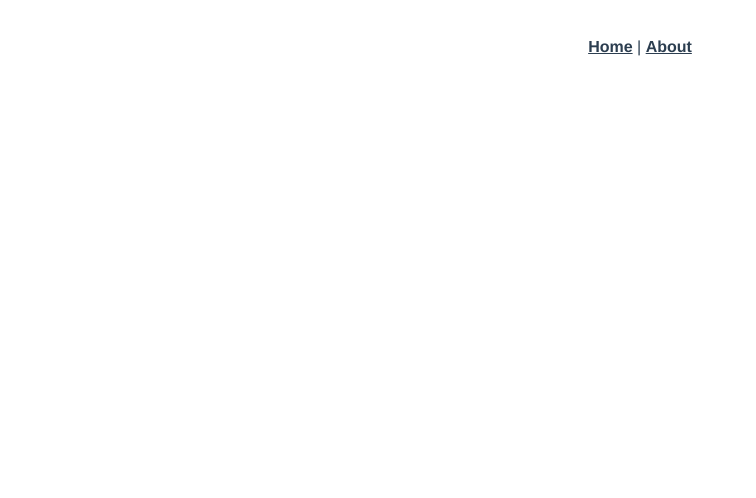
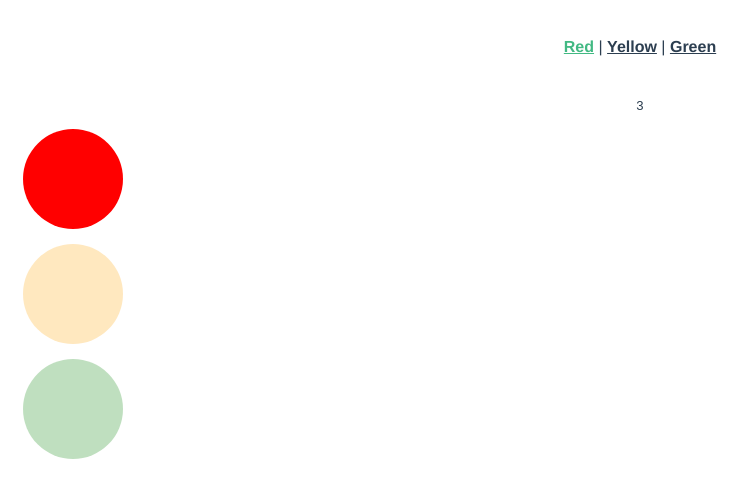
Before and after one commit to StiflerPasha/vue_traffic-light, a Vue app: page /1 in a window 1280 px wide. Shown: the top 498 px of the page, without its empty margins (0-756 px from the left). Built offline with nearby package versions, Linux system fonts and the light colour scheme.

Commit message:
initial commit

```diff
--- a/package.json
+++ b/package.json
@@ -3,7 +3,7 @@
   "version": "0.1.0",
   "private": true,
   "scripts": {
-    "serve": "vue-cli-service serve",
+    "start": "vue-cli-service serve --open",
     "build": "vue-cli-service build",
     "lint": "vue-cli-service lint"
   },
@@ -29,7 +29,7 @@
     },
     "extends": [
       "plugin:vue/essential",
-      "@vue/airbnb"
+      "eslint:recommended"
     ],
     "rules": {},
     "parserOptions": {
--- a/src/App.vue
+++ b/src/App.vue
@@ -1,12 +1,22 @@
 <template>
   <div id="app">
     <div id="nav">
-      <router-link to="/">Home</router-link> |
-      <router-link to="/about">About</router-link>
+      <router-link to="/1">Red</router-link> |
+      <router-link to="/2">Yellow</router-link> |
+      <router-link to="/3">Green</router-link>
     </div>
     <router-view/>
   </div>
 </template>
+
+<script>
+  export default {
+    mounted() {
+      this.$router.push({ path: '/1' });
+    }
+  }
+
+</script>
 
 <style>
 #app {
--- a/src/components/HelloWorld.vue
+++ /dev/null
@@ -1,58 +0,0 @@
-<template>
-  <div class="hello">
-    <h1>{{ msg }}</h1>
-    <p>
-      For a guide and recipes on how to configure / customize this project,<br>
-      check out the
-      <a href="https://cli.vuejs.org" target="_blank" rel="noopener">vue-cli documentation</a>.
-    </p>
-    <h3>Installed CLI Plugins</h3>
-    <ul>
-      <li><a href="https://github.com/vuejs/vue-cli/tree/dev/packages/%40vue/cli-plugin-babel" target="_blank" rel="noopener">babel</a></li>
-      <li><a href="https://github.com/vuejs/vue-cli/tree/dev/packages/%40vue/cli-plugin-eslint" target="_blank" rel="noopener">eslint</a></li>
-    </ul>
-    <h3>Essential Links</h3>
-    <ul>
-      <li><a href="https://vuejs.org" target="_blank" rel="noopener">Core Docs</a></li>
-      <li><a href="https://forum.vuejs.org" target="_blank" rel="noopener">Forum</a></li>
-      <li><a href="https://chat.vuejs.org" target="_blank" rel="noopener">Community Chat</a></li>
-      <li><a href="https://twitter.com/vuejs" target="_blank" rel="noopener">Twitter</a></li>
-      <li><a href="https://news.vuejs.org" target="_blank" rel="noopener">News</a></li>
-    </ul>
-    <h3>Ecosystem</h3>
-    <ul>
-      <li><a href="https://router.vuejs.org" target="_blank" rel="noopener">vue-router</a></li>
-      <li><a href="https://vuex.vuejs.org" target="_blank" rel="noopener">vuex</a></li>
-      <li><a href="https://github.com/vuejs/vue-devtools#vue-devtools" target="_blank" rel="noopener">vue-devtools</a></li>
-      <li><a href="https://vue-loader.vuejs.org" target="_blank" rel="noopener">vue-loader</a></li>
-      <li><a href="https://github.com/vuejs/awesome-vue" target="_blank" rel="noopener">awesome-vue</a></li>
-    </ul>
-  </div>
-</template>
-
-<script>
-export default {
-  name: 'HelloWorld',
-  props: {
-    msg: String,
-  },
-};
-</script>
-
-<!-- Add "scoped" attribute to limit CSS to this component only -->
-<style scoped>
-h3 {
-  margin: 40px 0 0;
-}
-ul {
-  list-style-type: none;
-  padding: 0;
-}
-li {
-  display: inline-block;
-  margin: 0 10px;
-}
-a {
-  color: #42b983;
-}
-</style>
--- /dev/null
+++ b/src/components/Lights.vue
@@ -0,0 +1,85 @@
+<template>
+		<div>
+				<pre @click="countDown">{{counter}}</pre>
+				<div class="red" v-bind:class="{active: this.fire === 'red'}"></div>
+				<div class="yellow" v-bind:class="{active: this.fire === 'yellow'}"></div>
+				<div class="green" v-bind:class="{active: this.fire === 'green'}"></div>
+		</div>
+</template>
+
+<script>
+  export default {
+    name: 'lights',
+    props: ['fire', 'count'],
+    data() {
+      return {
+        counter: 0,
+      };
+    },
+    methods: {
+      countDown() {
+        if (this.counter) {
+          return setTimeout(() => {
+            --this.counter;
+            this.countDown();
+          }, 1000);
+        } else {
+          switch (this.$route.name) {
+            case 'red': {
+              this.$router.push({ name: 'yellow' });
+              break;
+            }
+            case 'yellow': {
+              this.$router.push({ name: 'green' });
+              break;
+            }
+            case 'green': {
+              this.$router.push({ name: 'red' });
+              break;
+            }
+            default:
+              return false;
+          }
+        }
+      },
+    },
+    mounted() {
+      this.counter = this.count;
+      this.countDown();
+    },
+  };
+</script>
+
+
+<style scoped>
+		.red {
+				width: 100px;
+				height: 100px;
+				border-radius: 50%;
+				background: red;
+				margin: 15px;
+				opacity: 0.25;
+		}
+
+		.yellow {
+				width: 100px;
+				height: 100px;
+				border-radius: 50%;
+				background: orange;
+				margin: 15px;
+				opacity: 0.25;
+		}
+
+		.green {
+				width: 100px;
+				height: 100px;
+				border-radius: 50%;
+				background: green;
+				margin: 15px;
+				opacity: 0.25;
+		}
+
+		.active {
+				opacity: 1;
+		}
+</style>
--- a/src/router.js
+++ b/src/router.js
@@ -1,6 +1,8 @@
 import Vue from 'vue';
 import Router from 'vue-router';
-import Home from './views/Home.vue';
+import Red from './views/Red';
+import Yellow from './views/Yellow';
+import Green from './views/Green';
 
 Vue.use(Router);
 
@@ -9,17 +11,27 @@ export default new Router({
   base: process.env.BASE_URL,
   routes: [
     {
-      path: '/',
-      name: 'home',
-      component: Home,
+      path: '/1',
+      name: 'red',
+      component: Red,
     },
     {
+      path: '/2',
+      name: 'yellow',
+      component: Yellow,
+    },
+    {
+      path: '/3',
+      name: 'green',
+      component: Green,
+    },
+    /*{
       path: '/about',
       name: 'about',
       // route level code-splitting
       // this generates a separate chunk (about.[hash].js) for this route
       // which is lazy-loaded when the route is visited.
-      component: () => import(/* webpackChunkName: "about" */ './views/About.vue'),
-    },
+      component: () => import(/!* webpackChunkName: "about" *!/ './views/About.vue'),
+    },*/
   ],
 });
--- a/src/views/About.vue
+++ /dev/null
@@ -1,5 +0,0 @@
-<template>
-  <div class="about">
-    <h1>This is an about page</h1>
-  </div>
-</template>
--- /dev/null
+++ b/src/views/Green.vue
@@ -0,0 +1,16 @@
+<template>
+  <div>
+    <Lights fire="green" count='15'/>
+  </div>
+</template>
+
+<script>
+import Lights from '../components/Lights';
+
+export default {
+  name: 'green',
+  components: {
+    Lights,
+  },
+};
+</script>
--- a/src/views/Home.vue
+++ /dev/null
@@ -1,18 +0,0 @@
-<template>
-  <div class="home">
-    <img alt="Vue logo" src="../assets/logo.png">
-    <HelloWorld msg="Welcome to Your Vue.js App"/>
-  </div>
-</template>
-
-<script>
-// @ is an alias to /src
-import HelloWorld from '@/components/HelloWorld.vue';
-
-export default {
-  name: 'home',
-  components: {
-    HelloWorld,
-  },
-};
-</script>
--- /dev/null
+++ b/src/views/Red.vue
@@ -0,0 +1,16 @@
+<template>
+  <div>
+    <Lights fire="red" count='10'/>
+  </div>
+</template>
+
+<script>
+import Lights from '../components/Lights';
+
+export default {
+  name: 'red',
+  components: {
+    Lights,
+  },
+};
+</script>
--- /dev/null
+++ b/src/views/Yellow.vue
@@ -0,0 +1,16 @@
+<template>
+  <div>
+    <Lights fire="yellow" count='3'/>
+  </div>
+</template>
+
+<script>
+import Lights from '../components/Lights';
+
+export default {
+  name: 'yellow',
+  components: {
+    Lights,
+  },
+};
+</script>
```
Also changed, not shown: 1 other file (tests, documents, lock files or other folders).
